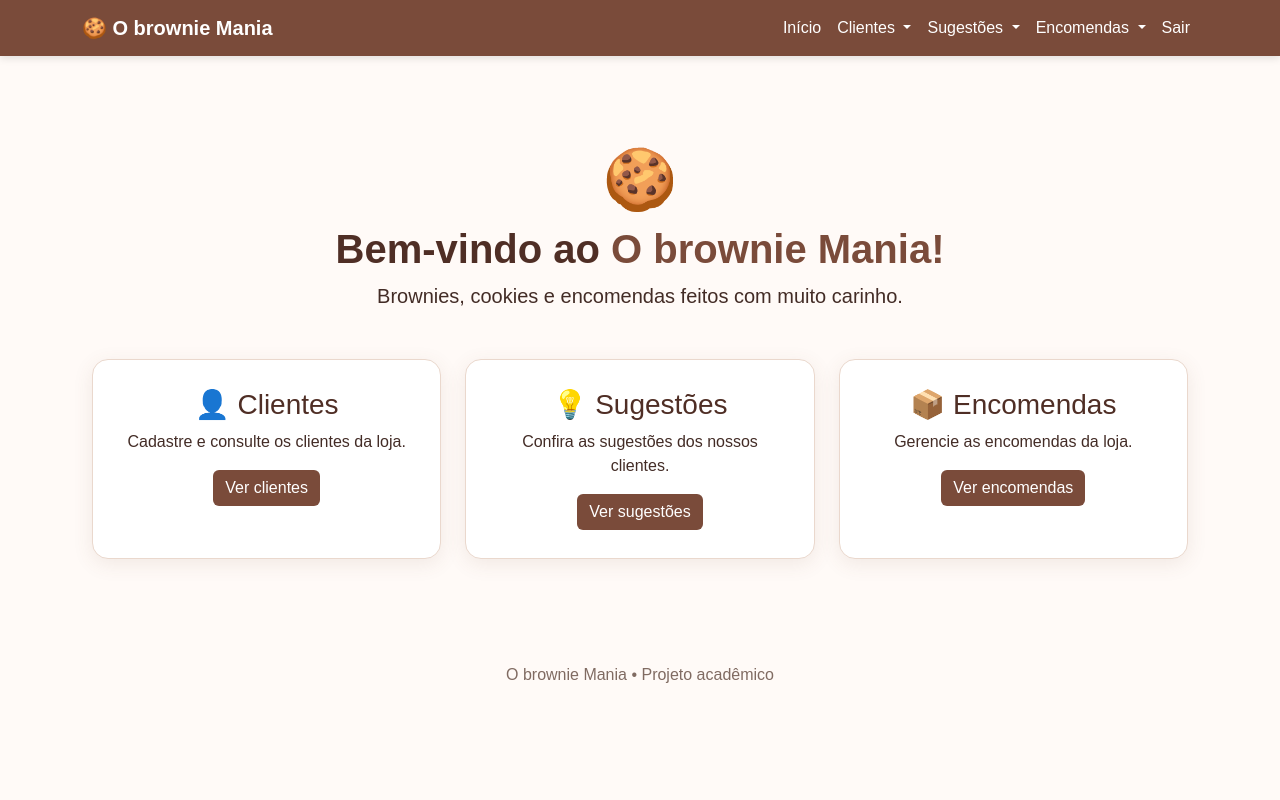
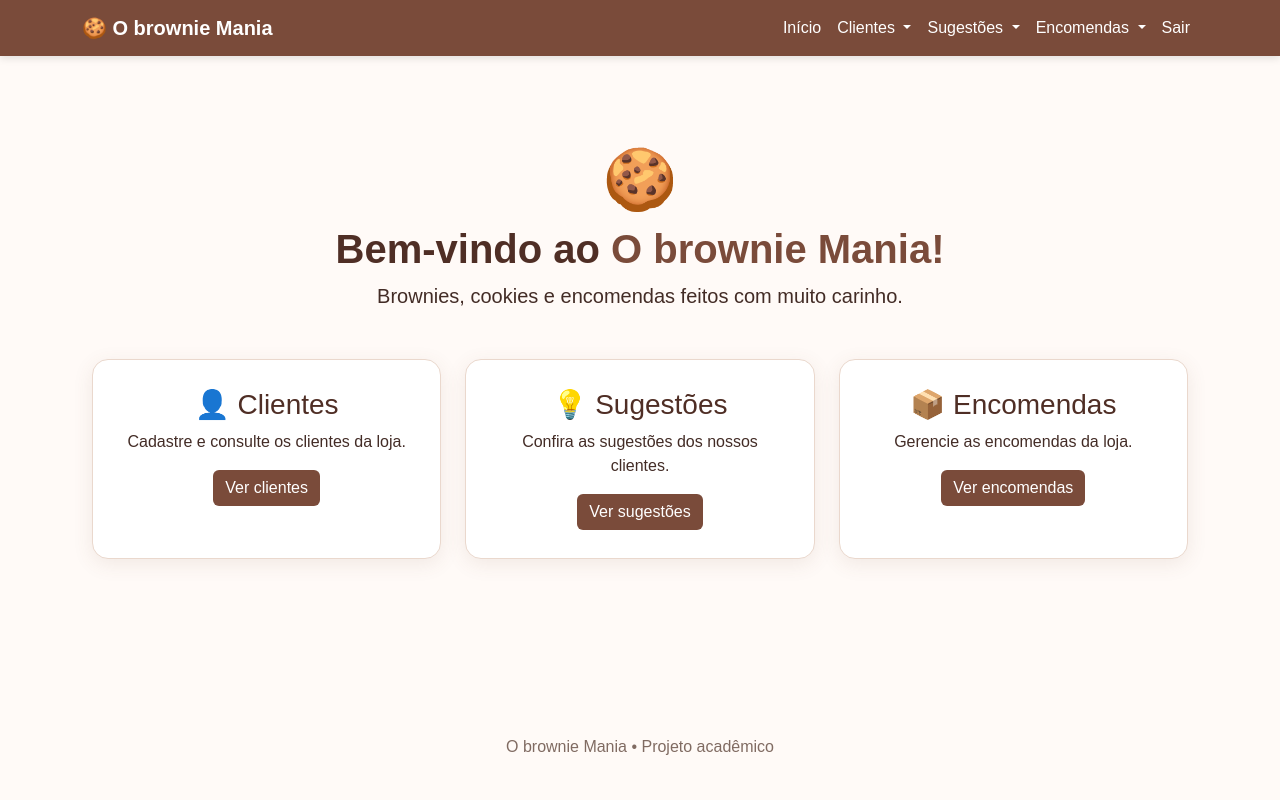
Before and after one commit to hiagobento00-vbacode/Trabalho-pagNavega-o, a Flask app: page / in a window 1280 px wide. Run offline with Flask 3, Linux system fonts and the light colour scheme; the visitor is signed in with stand-in values (Sample User, id 1).

Commit message:
Fix shared layout footer positioning

```diff
--- a/static/css/style.css
+++ b/static/css/style.css
@@ -12,6 +12,12 @@ body {
     color: #432c26;
     min-height: 100vh;
     font-family: Arial, Helvetica, sans-serif;
+    display: flex;
+    flex-direction: column;
+}
+
+main.container {
+    flex: 1;
 }
 
 .navbar-brownie {
@@ -129,11 +135,13 @@ footer {
     text-align: center;
     padding: 25px;
     color: #806b62;
+    margin-top: auto;
 }
 
 .login-page {
     background: linear-gradient(135deg, var(--rosa-claro), var(--marrom-claro));
     display: flex;
+    flex-direction: row;
     justify-content: center;
     align-items: center;
     min-height: 100vh;
```
